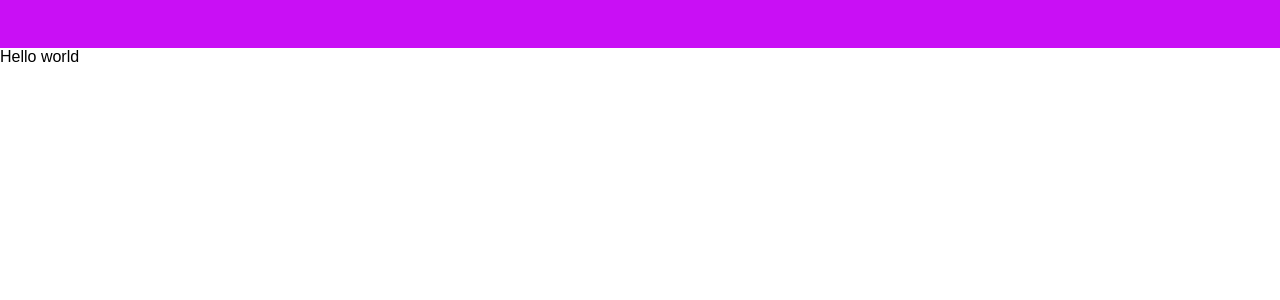
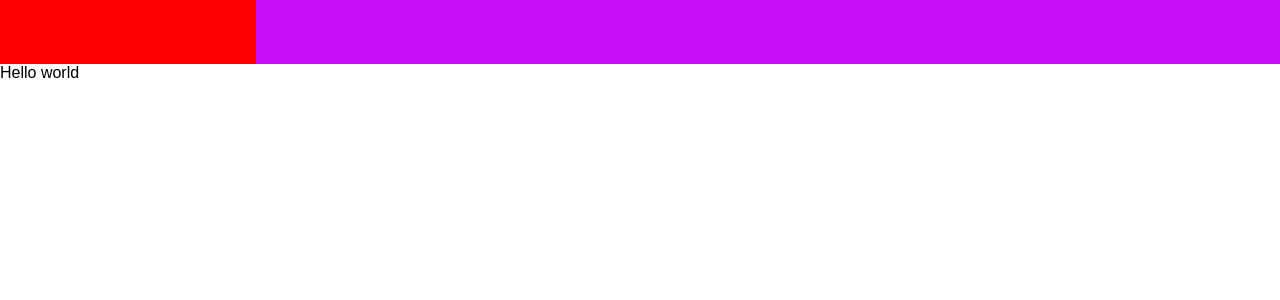
Before and after one commit to DevErickBR/sistema, a Next.js app: page / in a window 1280 px wide. Shown: the top 300 px of the page. Built offline with nearby package versions, Linux system fonts and the light colour scheme.

Commit message:
edit header

```diff
--- a/src/app/components/Header/header-styled.ts
+++ b/src/app/components/Header/header-styled.ts
@@ -2,6 +2,15 @@ import styled from "styled-components";
 
 export const WrapperHeader = styled.div`
     width: 100vw;
-    height: 3rem;
+    height: 4rem;
     background-color: ${props => props.theme.colors.background.bg300};
+    display: grid;
+    grid-template-columns: 1fr 3fr 1fr;
 `;
+
+export const WrapperUser = styled.div`
+    background-color: red;
+    display:flex;
+    justify-content:center;
+    align-items: center;
+`;
--- a/src/app/components/Header/index.tsx
+++ b/src/app/components/Header/index.tsx
@@ -1,8 +1,14 @@
-import { WrapperHeader } from "./header-styled";
+import { User, WrapperHeader, WrapperUser } from "./header-styled";
 
 const Header = () => {
     return (
-        <WrapperHeader></WrapperHeader>
+        <WrapperHeader>
+            <WrapperUser>
+                <div></div>
+            </WrapperUser>
+            <div></div>
+            <div></div>
+        </WrapperHeader>
     );
 }
 
```
